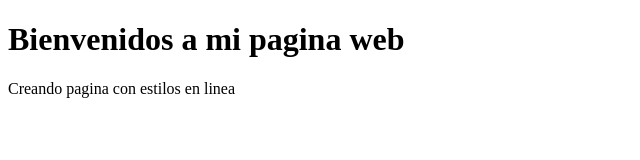
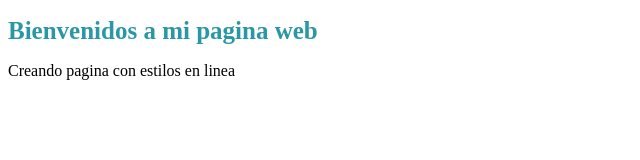
Before and after one commit to cristinaisabelvm/Laboratorio-8, a plain HTML site: page index.html in a window 1280 px wide. Shown: the whole page, without its empty margins (0-640 px from the left). Drawn offline with Linux system fonts and the light colour scheme.

Commit message:
agregando estilo h1

```diff
--- a/index.html
+++ b/index.html
@@ -6,7 +6,7 @@
     <title>Document</title>
 </head>
 <body>
-    <h1>Bienvenidos a mi pagina web</h1>
+    <h1 style="color:rgb(42, 151, 165);font-size: 25px;">Bienvenidos a mi pagina web</h1>
     <p>Creando pagina con estilos en linea</p>
 
 </body>
```
